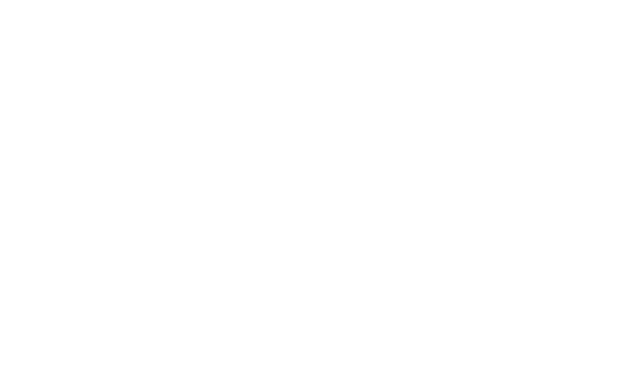
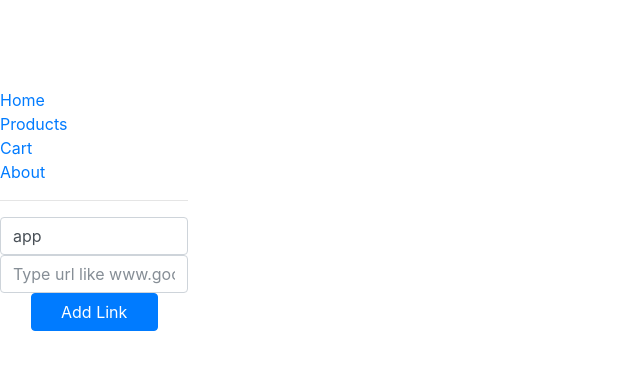
Before and after one commit to daxapps/Cart, an Angular app: page / in a window 1280 px wide. Shown: the top 370 px of the page, without its empty margins (0-640 px from the left). Built offline with nearby package versions, Linux system fonts and the light colour scheme.

Commit message:
Setup main site layout

```diff
--- a/src/app/app.component.html
+++ b/src/app/app.component.html
@@ -1,11 +1,37 @@
 <div class="row">
   <div class="col-md-12">
-
+    <nav class="navbar navbar-togglable-md navbar-light bg-faded">
+      <div class="collapse navbar-collapse">
+        <ul class="nabar-nav mr-auto">
+          <li class="nav-item active">
+            <a href="#home" class="nav-link">Home <span class="sr-only">(current)</span></a>
+          </li>
+        </ul>
+      </div>
+    </nav>
   </div>
 </div>
 
 <div class="row">
-  <div class="col-md-2"></div>
+  <div class="col-md-2">
+    <br>
+    <br>
+    <br>
+    <div class="custom-sidebar">
+      <div *ngFor="let item of listItems">
+        <a href="{{item.link}}" *ngIf="item.isNew!==true">{{item.name}}</a>
+        <a href="{{item.link}}" target="blank" *ngIf="item.isNew===true">{{item.name}}</a>
+      </div>
+      <hr>
+      <div class="add-component-container">
+        <input type="text" class="form-control" [(ngModel)]="title" placeholder="Type Title">
+        <input type="text" class="form-control" [(ngModel)]="url" placeholder="Type url like www.google.com">
+        <div class="col-md-10 offset-md-1">
+          <button class="btn btn-primary btn-block" (click)="add(title,url)">Add Link</button>
+        </div>
+      </div>
+    </div>
+  </div>
   <div class="col-md-10">
     <router-outlet></router-outlet>
   </div>
```
